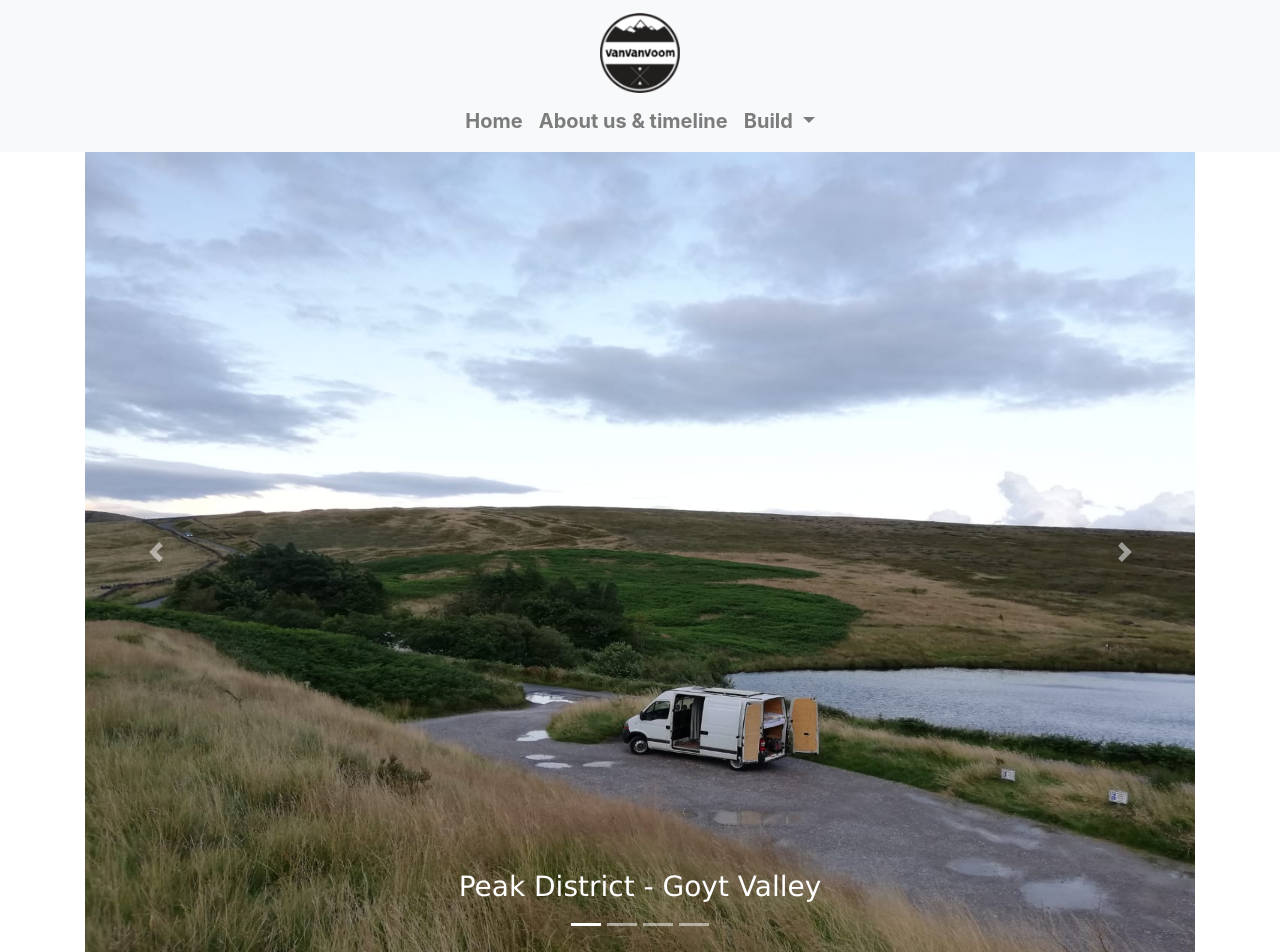
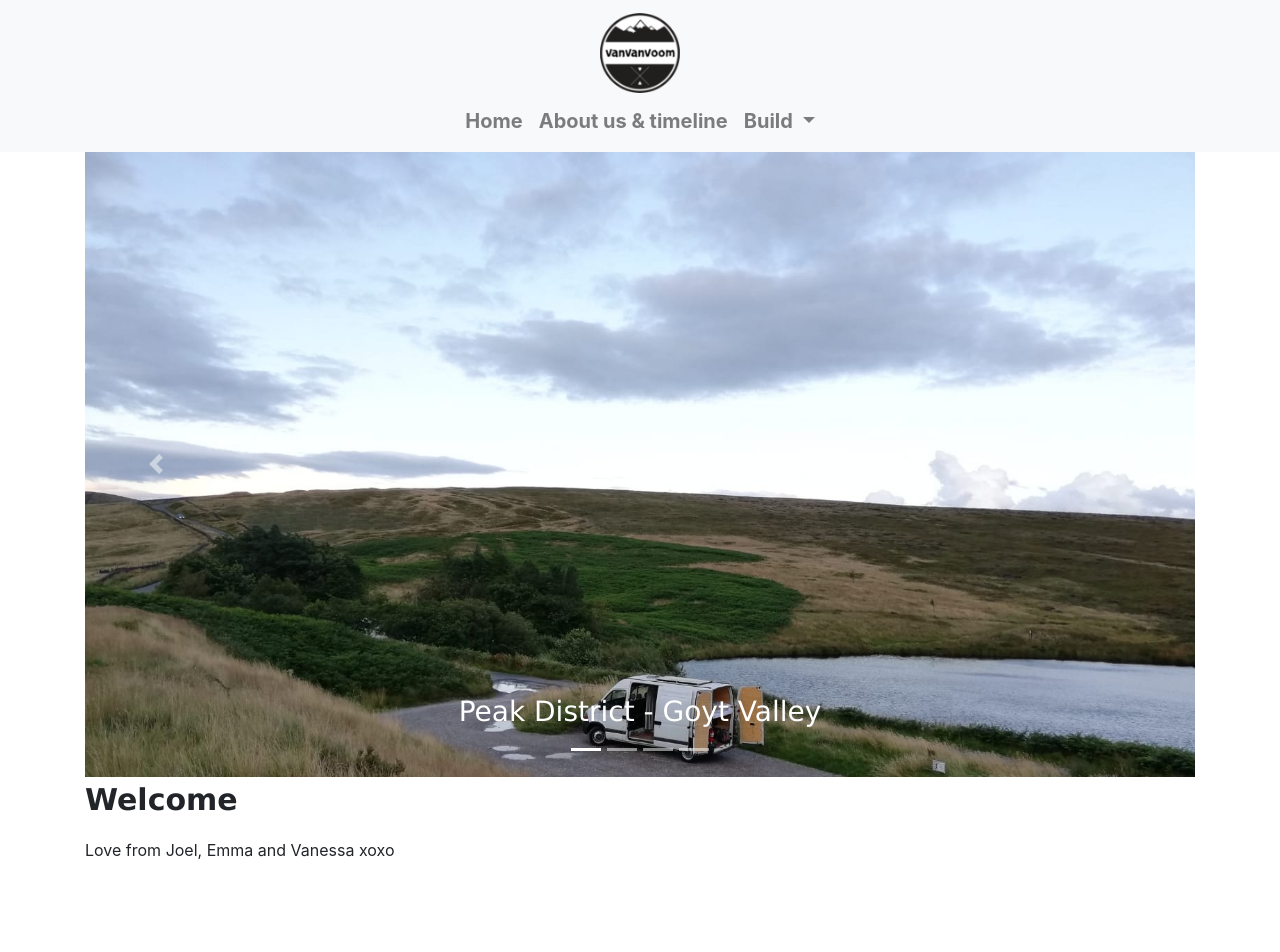
Before and after one commit to BKC1995/ersouthall.github.io, a Jekyll site: the page index.html, which Jekyll copies as it is, in a window 1280 px wide. Built offline with Jekyll 4.4.1, drawn with Linux system fonts in a browser that asks for light colours; nearby versions of some CDN libraries; after the commit the page ends 900 px from its top, so only the background shows below that.

Commit message:
photo auto

```diff
--- a/index.html
+++ b/index.html
@@ -23,28 +23,28 @@
                 </ol>
                 <div class="carousel-inner active">
                     <div class="carousel-item active">
-                        <img src="img/WavleyDam.jpeg" alt="carousel" width="1200", height="800">
+                        <img class="img-fluid" src="img/WavleyDam.jpeg" alt="carousel" max-height="800">
                         <div class="carousel-caption">
                             <h3>Peak District - Goyt Valley</h3>
                           </div>
                     </div>
 
                     <div class="carousel-item">
-                        <img src="img/breacon2.jpeg" alt="carousel" width="1200" height="800">
+                        <img class="img-fluid" src="img/breacon2.jpeg" alt="carousel" max-height="800">
                         <div class="carousel-caption">
                             <h3>Brecon Beacons - Pontsticill Reservoir</h3>
                           </div>
                     </div>
 
                     <div class="carousel-item">
-                        <img src="img/swansea.jpeg" alt="carousel"  width="1200" height="800">
+                        <img class="img-fluid" src="img/swansea.jpeg" alt="carousel"  max-height="800">
                         <div class="carousel-caption">
                             <h3>Swansea Peninsula - Rhosilli Bay Beach</h3>
                           </div>
                     </div>
 
                     <div class="carousel-item">
-                        <img src="img/ullswater.jpeg" alt="carousel"  width="1200" height="800">
+                        <img class="img-fluid" src="img/ullswater.jpeg" alt="carousel"  max-height="600">
                         <div class="carousel-caption">
                             <h3>Lake District - Ullswater</h3>
                           </div>
@@ -59,7 +59,11 @@
                     </a>
 
             </div>
+<div class="container">
+    <p class ="titleintro">Welcome <i class="fas fa-shuttle-van"></i> <i class="fas fa-globe-europe"></i> </p>
 
+    <p>Love from Joel, Emma and Vanessa xoxo</p>
+    </div>
         </body>
 
 </html>
--- a/main.css
+++ b/main.css
@@ -1,3 +1,13 @@
+html,body
+{
+    width: 100%;
+    height: 100%;
+    margin: 0px;
+    padding: 0px;
+    overflow-x: hidden;
+}
+
+
 .titleintro {
     font-family: Verdana;
     font-size:30px;
```
Also changed, not shown: img/WavleyDam.jpeg, img/swansea.jpeg, img/ullswater.jpeg.
